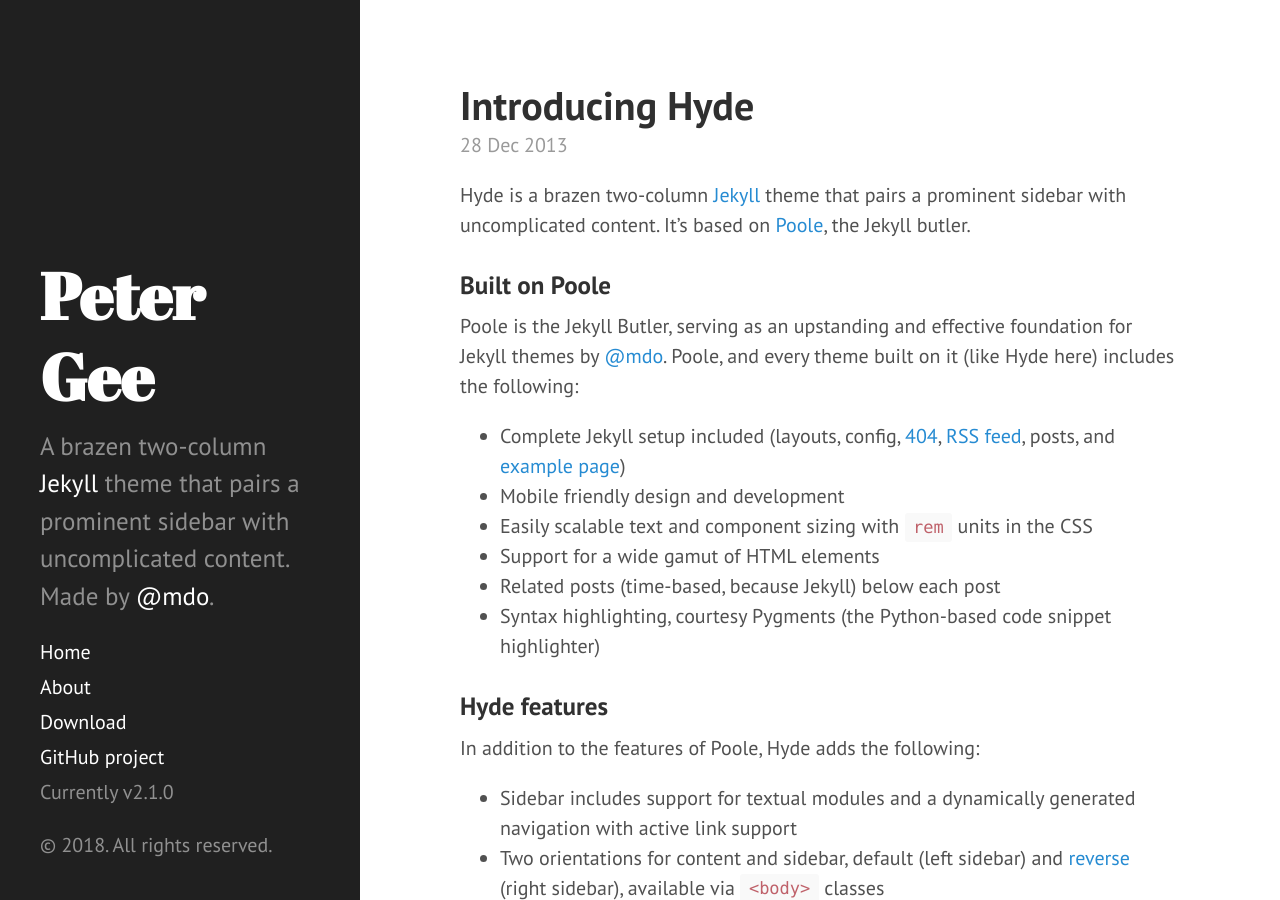
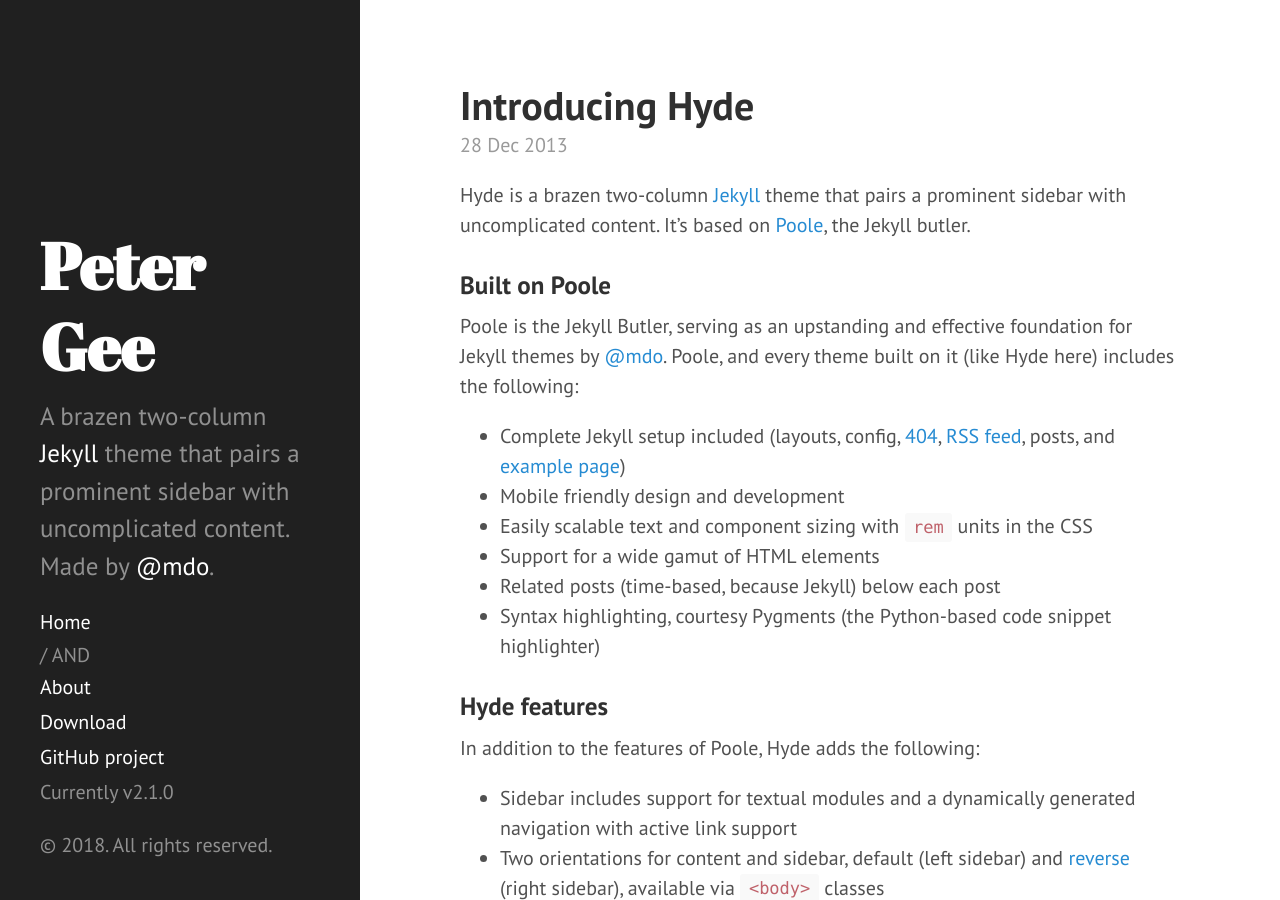
Before and after one commit to gee/gee.github.io, a Jekyll site: the page built from index.html, in a window 1280 px wide and 900 px high. Built offline with Jekyll 4.4.1, drawn with Linux system fonts in a browser that asks for light colours; the list of posts is cut into pages by our own code.

Commit message:
Testing URLs

```diff
--- a/_includes/sidebar.html
+++ b/_includes/sidebar.html
@@ -11,6 +11,7 @@
 
     <nav class="sidebar-nav">
       <a class="sidebar-nav-item{% if page.url == site.baseurl %} active{% endif %}" href="{{ site.url }}">Home</a>
+      {{ page.url }} AND {{ site.baseurl }}
 
       {% comment %}
         The code below dynamically generates a sidebar nav of pages with
```
